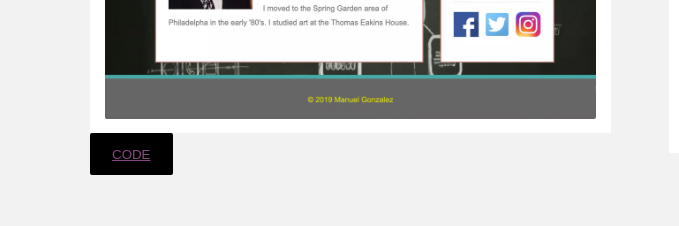
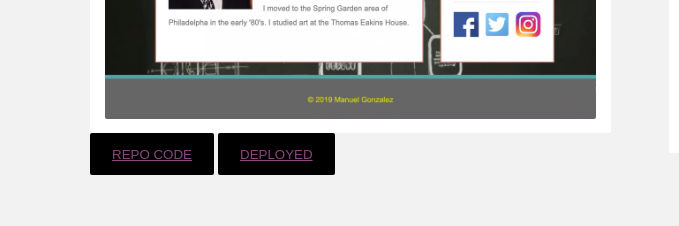
Before and after one commit to Daddyto9/newPort, a plain HTML site: page index.html in a window 1280 px wide. Shown: the part 2880-3106 px from the top of the page, 0-679 px from the left. Drawn offline with nearby package versions, Linux system fonts and the light colour scheme.

Commit message:
testing buttons in portfolio

```diff
--- a/index.html
+++ b/index.html
@@ -180,9 +180,10 @@
             <div class="gallery">
                 <div>
                     <div class="image fit">
-                        <a href="https://daddyto9.github.io/Responsive-Portfolio/index.html" target="_blank"><img src="assets/img/smoothport.jpeg" alt="Personal Portfolio" /></a>
+                        <a href="https://daddyto9.github.io/Responsive-Portfolio/index.html" target="_blank"><img src="./assets/img/smoothport.jpeg" alt="Personal Portfolio" /></a>
                     </div>
-                    <button id="picBtn"><a href="https://github.com/Daddyto9/Responsive-Portfolio">Code</a></button>
+                    <button id="picBtn"><a href="https://github.com/Daddyto9/Responsive-Portfolio">Repo Code</a></button>
+                    <button id="picBtn"><a href="https://daddyto9.github.io/Responsive-Portfolio/index.html">Deployed</a></button>
                 </div>
                 <div>
                     <div class="image fit">
```
